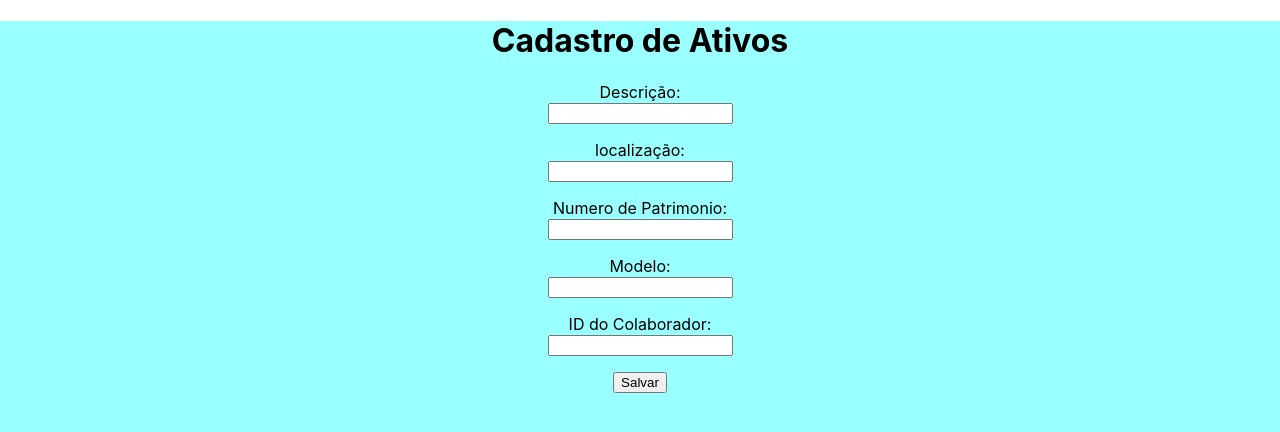
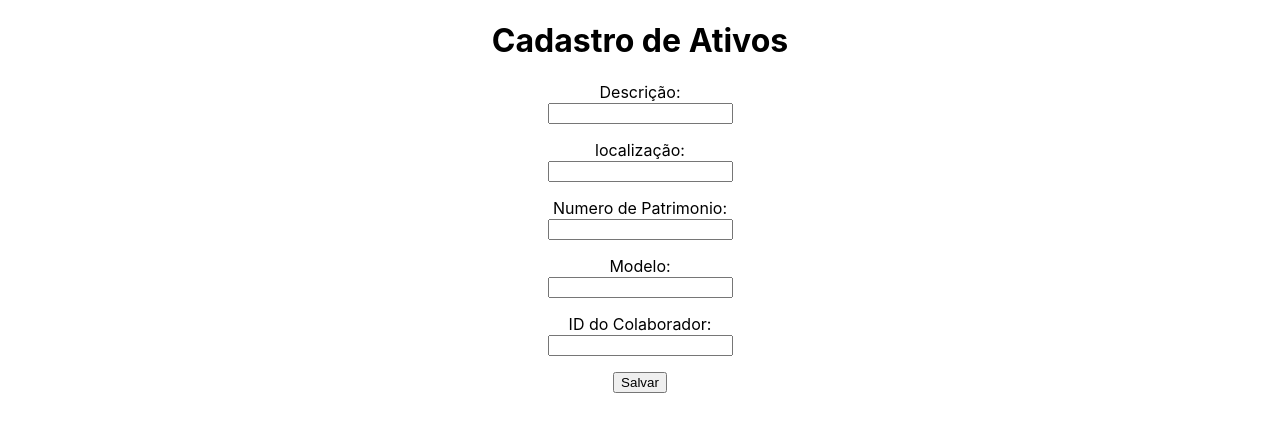
Before and after one commit to brunoviana1/BrunoVianaTecWeb, a React (Create React App) app in the folder tecwebfrontend/: page / in a window 1280 px wide. Shown: the top 432 px of the page. Built offline with nearby package versions, Linux system fonts and the light colour scheme.

Commit message:
Refatorando

```diff
--- a/tecwebfrontend/src/pages/ativoFixo.css
+++ b/tecwebfrontend/src/pages/ativoFixo.css
@@ -1,7 +1,7 @@
 .Ativo{
     text-align: center;
-    background-color: rgb(153, 255, 255);
-    height: 100vh;
+
+
 
 }
 
```
